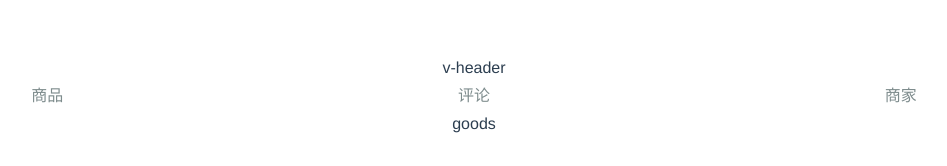
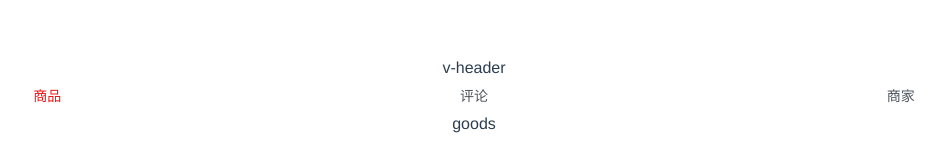
Before and after one commit to wbjzk/elm, a Vue app: page /#/goods in a window 1280 px wide. Shown: the top 166 px of the page, without its empty margins (166-1113 px from the left). Built offline with nearby package versions, Linux system fonts and the light colour scheme.

Commit message:
tab栏切换效果

```diff
--- a/src/App.vue
+++ b/src/App.vue
@@ -2,9 +2,9 @@
   <div id="app">
     <v-header></v-header>
     <div class="tab">
-      <div class="tab-item"><router-link to="/goods">商品</router-link></div>
-      <div class="tab-item"><router-link to="/ratings">评论</router-link></div>
-      <div class="tab-item"><router-link to="/seller">商家</router-link></div>
+      <div class="tab-item"><router-link :to="{ name: 'goods' }">商品</router-link></div>
+      <div class="tab-item"><router-link :to="{ name: 'ratings' }">评论</router-link></div>
+      <div class="tab-item"><router-link :to="{ name: 'seller' }">商家</router-link></div>
     </div>
     <router-view/>
   </div>
@@ -37,6 +37,14 @@ export default {
   .tab-item {
     flex: 1;
     text-align: center;
+    & > a {
+      display: block;
+      font-size: 14px;
+      color: rgb(77,85,93);
+      &.active {
+        color: rgb(240,20,20);
+      }
+    }
   }
 }
 </style>
--- a/src/router/index.js
+++ b/src/router/index.js
@@ -28,6 +28,7 @@ export default new Router({
             path: '/seller',
             name: 'seller',
             component: seller,
-    }
-  ]
+        },
+    ],
+    linkActiveClass: 'active',
 });
```
Lines whose indentation alone changed are shown as unchanged.
